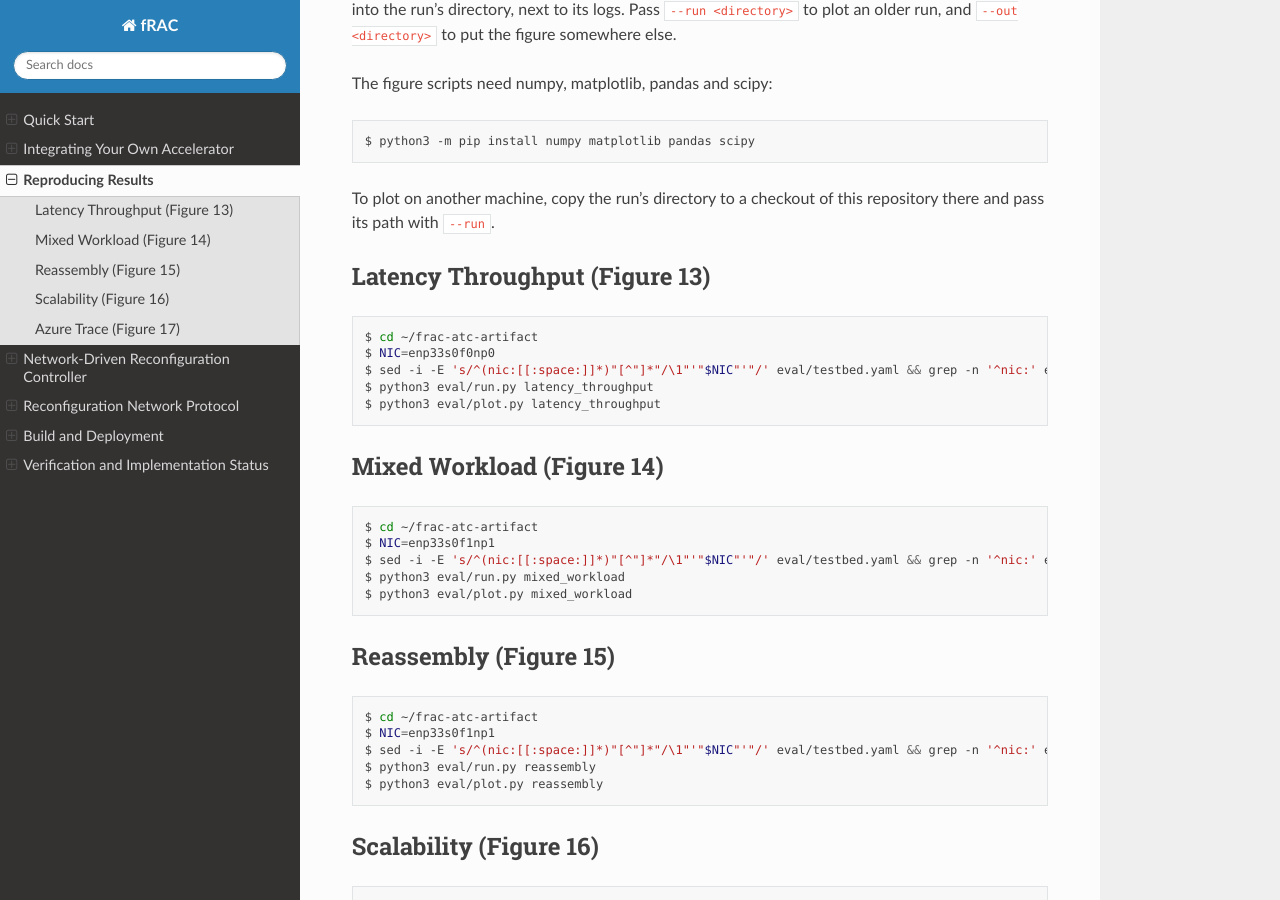
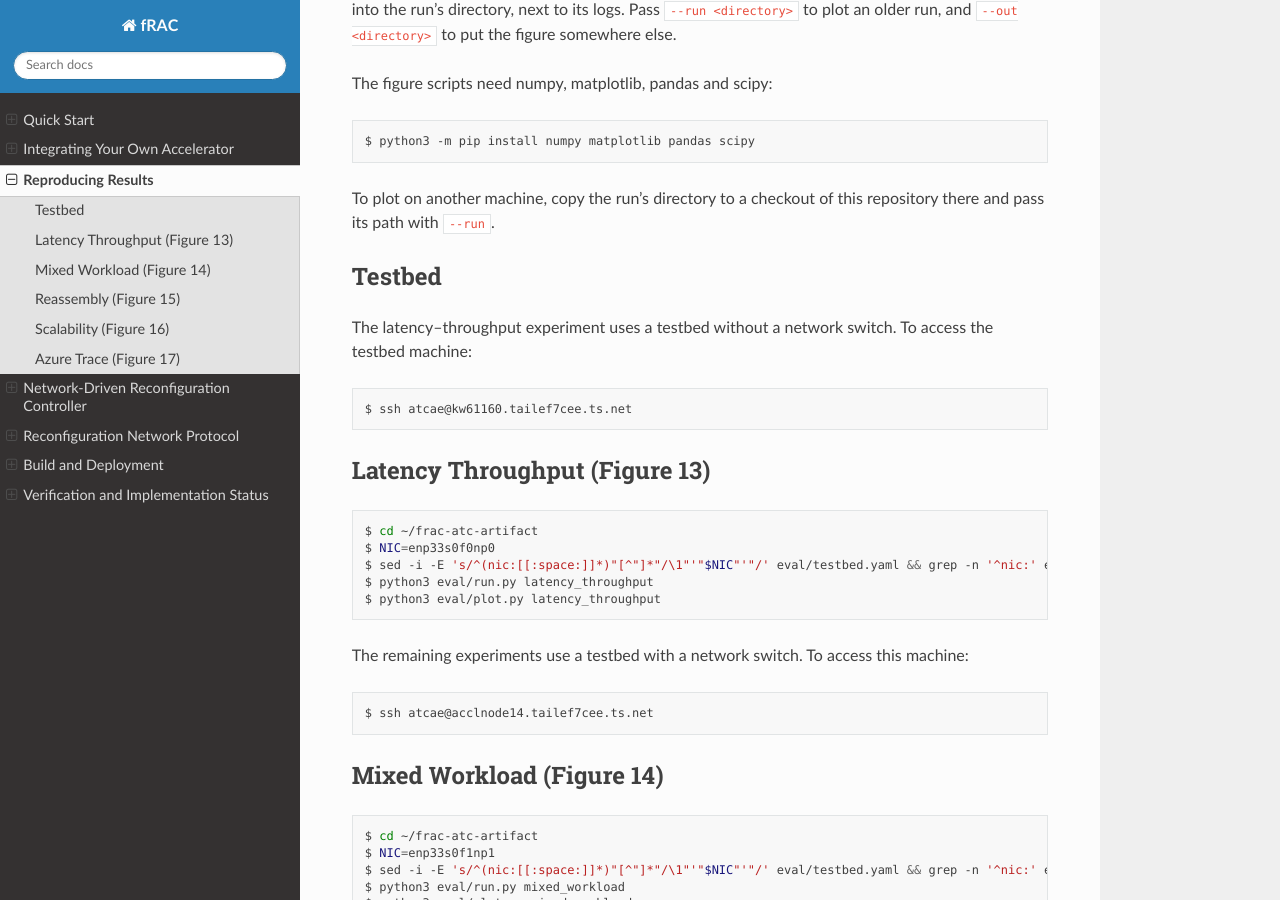
Before and after one commit to accl-kaust/frac-atc-artifact, a Sphinx documentation site: the page built from docs/reproducing-results.rst, in a window 1280 px wide and 900 px high, scrolled down 380 px. Built offline with Sphinx 7.4.7 and the Read the Docs theme 3.1.0, drawn with Linux system fonts in a browser that asks for light colours.

Commit message:
fix docs specifying machine access

```diff
--- a/docs/reproducing-results.rst
+++ b/docs/reproducing-results.rst
@@ -23,6 +23,17 @@ The figure scripts need numpy, matplotlib, pandas and scipy:
 To plot on another machine, copy the run's directory to a checkout of this
 repository there and pass its path with ``--run``.
 
+Testbed
+-------
+
+The latency–throughput experiment uses a testbed without a network switch.
+To access the testbed machine:
+
+.. code-block:: sh
+
+   $ ssh atcae@kw61160.tailef7cee.ts.net
+
+
 Latency Throughput (Figure 13)
 ------------------------------
 
@@ -33,6 +44,14 @@ Latency Throughput (Figure 13)
   $ sed -i -E 's/^(nic:[[:space:]]*)"[^"]*"/\1"'"$NIC"'"/' eval/testbed.yaml && grep -n '^nic:' eval/testbed.yaml
   $ python3 eval/run.py latency_throughput
   $ python3 eval/plot.py latency_throughput
+
+
+The remaining experiments use a testbed with a network switch. To access this machine:
+
+.. code-block:: sh
+
+   $ ssh atcae@acclnode14.tailef7cee.ts.net
+
 
 Mixed Workload (Figure 14)
 --------------------------
```
Also changed, not shown: docs/adding-an-accelerator.rst (+9 -0 lines), docs/quick-start.rst (+10 -1 lines).
